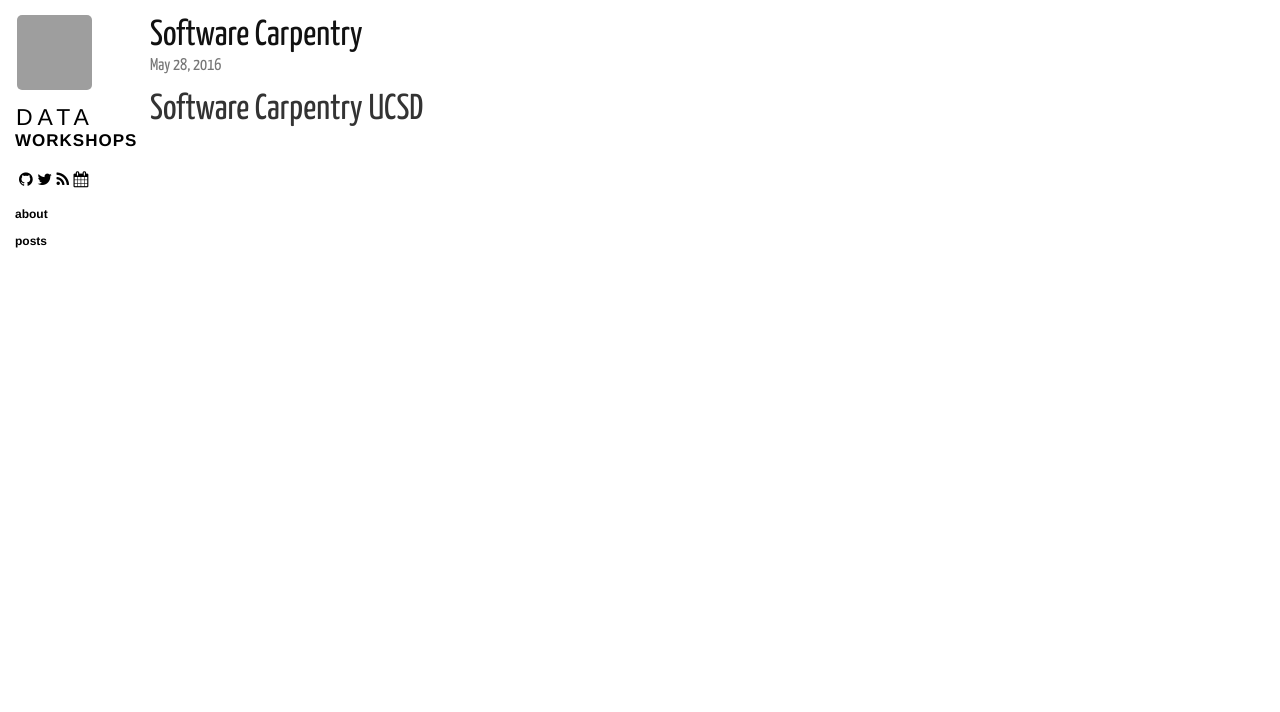
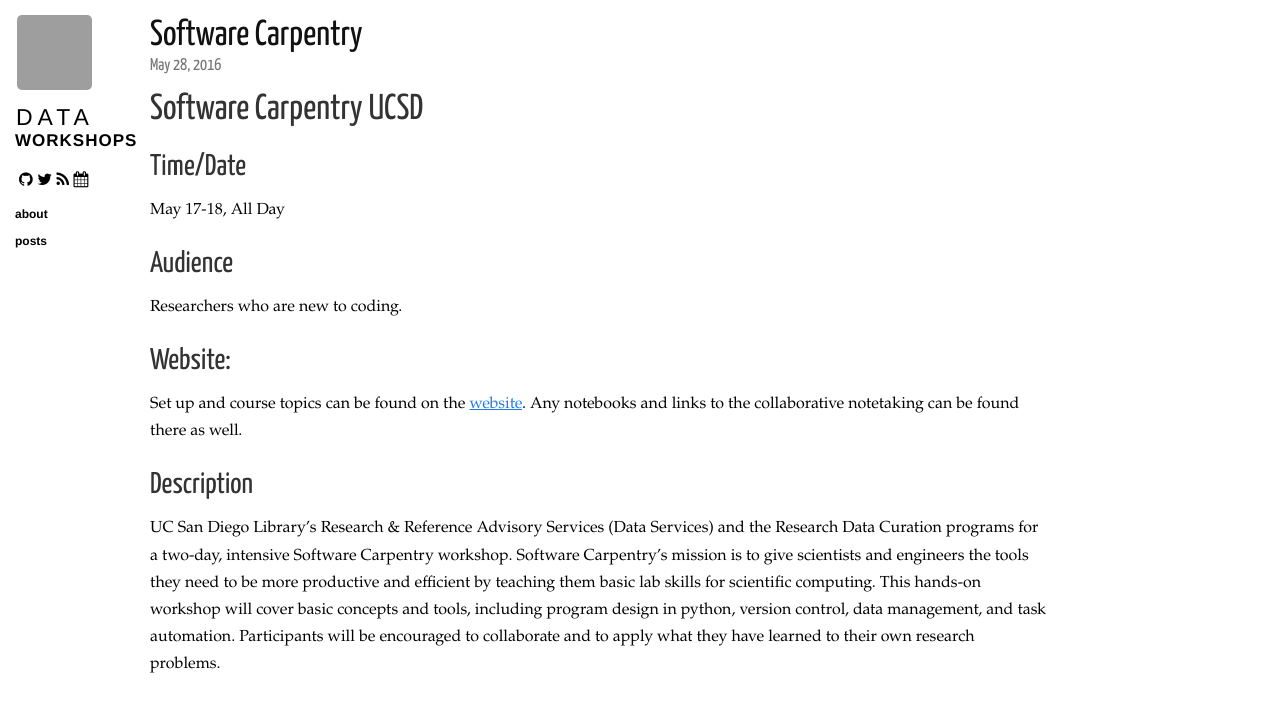
Before and after one commit to ucsdlib/workshops, a Jekyll site: the page built from _posts/2016-05-28-sowftware-carpentry.markdown, in a window 1280 px wide. Shown: the top 712 px of the page. Built offline with Jekyll 4.4.1, drawn with Linux system fonts in a browser that asks for light colours; nearby versions of some CDN libraries; grey boxes are pictures that could not be loaded.

Commit message:
adding may information
creating SWC page for May 17-18

```diff
--- a/_posts/2016-05-28-sowftware-carpentry.markdown
+++ b/_posts/2016-05-28-sowftware-carpentry.markdown
@@ -6,3 +6,20 @@ draft: true
 ---
 
 # Software Carpentry UCSD
+
+
+## Time/Date
+
+May 17-18,  All Day
+
+## Audience
+
+Researchers who are new to coding.
+
+## Website:
+
+Set up and course topics can be found on the [website](http://ucsdlib.github.io/workshops/).  Any notebooks and links to the collaborative notetaking can be found there as well.
+
+## Description
+
+UC San Diego Library’s  Research & Reference Advisory Services (Data Services) and the Research Data Curation programs for a two-day, intensive Software Carpentry workshop. Software Carpentry’s mission is to give scientists and engineers the tools they need to be more productive and efficient by teaching them basic lab skills for scientific computing. This hands-on workshop will cover basic concepts and tools, including program design in python, version control, data management, and task automation. Participants will be encouraged to collaborate and to apply what they have learned to their own research problems.
```
